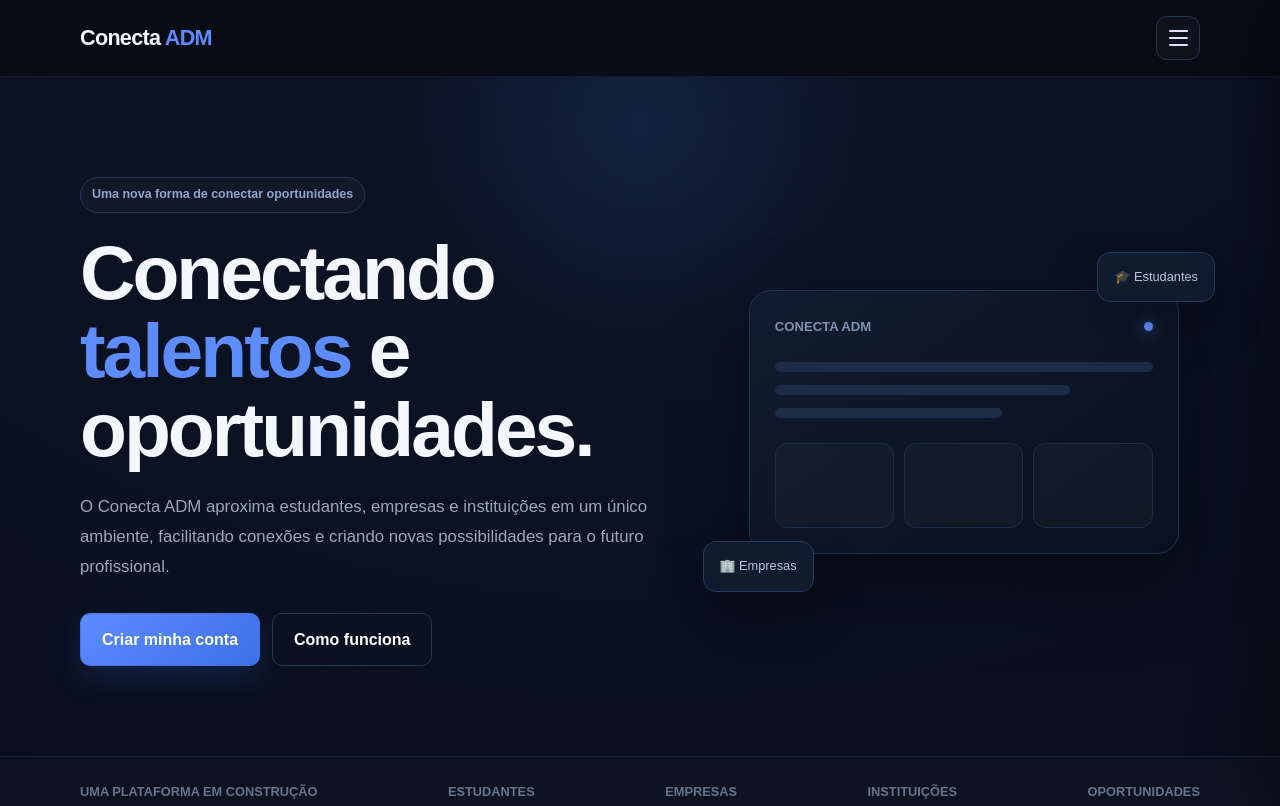
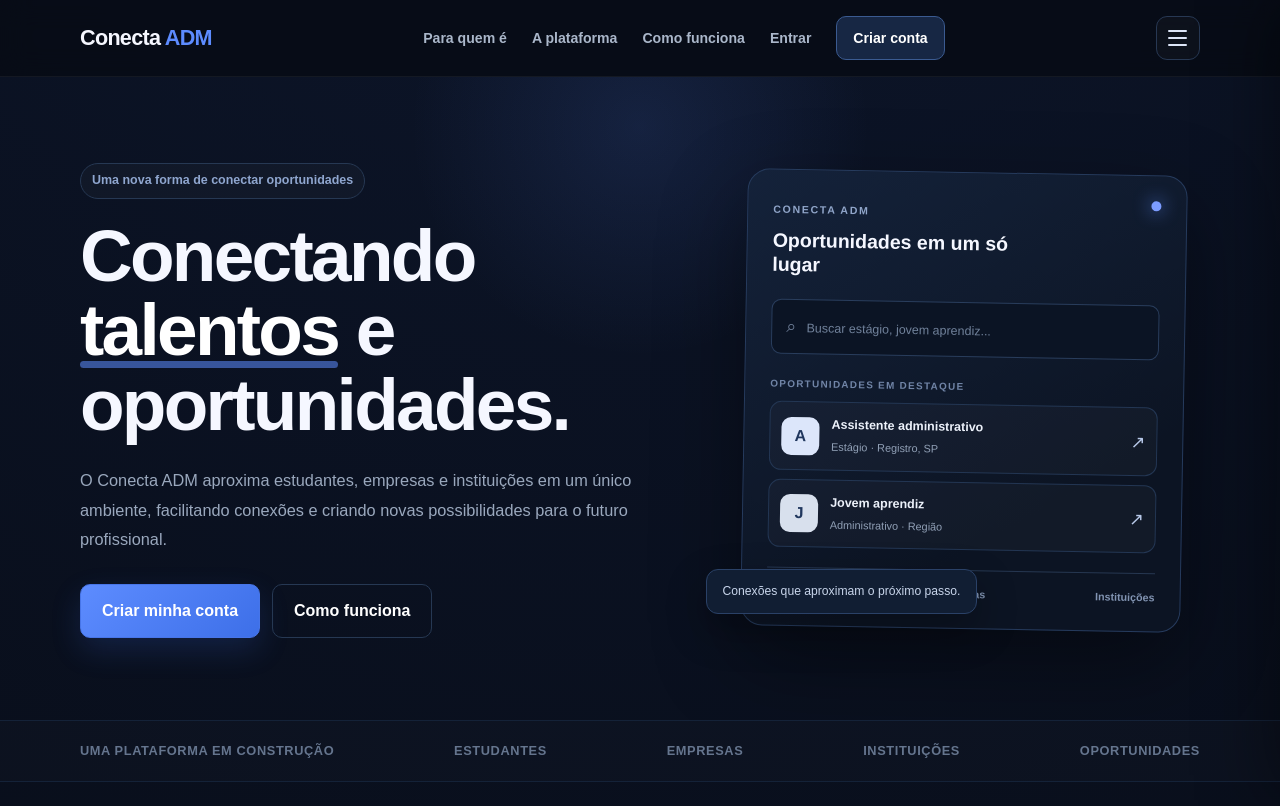
Before and after one commit to raffanielfernandz/Conectaadm, a plain HTML site: page index.html in a window 1280 px wide. Shown: the top 806 px of the page. Drawn offline with Linux system fonts and the light colour scheme.

Commit message:
Refina visual da página inicial do Conecta ADM

```diff
--- a/index.html
+++ b/index.html
@@ -1231,6 +1231,43 @@ footer{
 
 }
 
+
+/* =========================
+   REFINO VISUAL DA HOME
+========================= */
+.nav-links{display:flex;align-items:center;gap:25px;font-size:.88rem;font-weight:650;color:#aab7ca}
+.nav-links a{transition:.2s}
+.nav-links a:hover{color:#fff}
+.nav-links .nav-cta{padding:10px 16px;border:1px solid #3b5b91;border-radius:10px;background:#172744;color:#fff}
+.hero{padding:86px 0 82px}
+.hero h1{max-width:650px;font-size:clamp(2.8rem,5.7vw,4.65rem);letter-spacing:-2.7px}
+.hero h1 span{color:#fff;position:relative;white-space:nowrap}
+.hero h1 span:after{content:"";position:absolute;left:0;right:0;bottom:2px;height:7px;border-radius:8px;background:rgba(93,140,255,.55);z-index:-1}
+.hero p{font-size:1.02rem;max-width:570px}
+.hero-visual{min-height:430px}
+.product-preview{width:min(100%,440px);padding:25px;border:1px solid #263b5d;border-radius:22px;background:linear-gradient(150deg,#14223a,#0c1423 72%);box-shadow:0 32px 85px rgba(0,0,0,.4);transform:rotate(1deg)}
+.preview-head{display:flex;justify-content:space-between;align-items:flex-start;margin-bottom:23px}
+.preview-kicker{font-size:.66rem;font-weight:850;letter-spacing:1.7px;color:#91a6ca}
+.preview-head h3{font-size:1.22rem;line-height:1.25;margin-top:7px;max-width:260px}
+.preview-dot{width:10px;height:10px;border-radius:50%;background:#7c9cff;box-shadow:0 0 18px #5d8cff}
+.preview-search{padding:12px 14px;border:1px solid #293d5c;background:#0b1424;border-radius:10px;color:#71829b;font-size:.78rem;margin-bottom:22px}
+.preview-search span{font-size:1.1rem;margin-right:7px}
+.preview-label{font-size:.62rem;letter-spacing:1.3px;font-weight:800;color:#7185a7;margin-bottom:10px}
+.preview-job{display:flex;align-items:center;gap:12px;padding:13px 11px;border:1px solid #233653;border-radius:12px;background:rgba(255,255,255,.025);margin-top:9px}
+.job-mark{width:38px;height:38px;display:grid;place-items:center;border-radius:10px;background:#dce6fa;color:#20375e;font-weight:900}
+.job-mark-light{background:#d8e0ed}
+.job-info{display:flex;flex-direction:column;gap:3px;min-width:0;flex:1}
+.job-info strong{font-size:.78rem;color:#edf2fb}
+.job-info span{font-size:.68rem;color:#91a0b6}
+.job-arrow{font-size:1.1rem;color:#b7c8e8}
+.preview-bottom{display:flex;justify-content:space-between;gap:8px;margin-top:20px;padding-top:15px;border-top:1px solid #263751;color:#8294b2;font-size:.67rem;font-weight:700}
+.preview-note{position:absolute;bottom:15px;left:-22px;padding:12px 16px;border:1px solid #2a4167;border-radius:12px;background:#111e33;color:#c8d5eb;font-size:.76rem;box-shadow:0 16px 40px rgba(0,0,0,.3)}
+.trust{padding:20px 0}
+.trust span{letter-spacing:.6px}
+.audience-card,.feature,.how-card,.project-card{box-shadow:0 12px 35px rgba(0,0,0,.12)}
+@media(max-width:900px){.nav-links{display:none}.hero-visual{min-height:370px}.product-preview{transform:none}}
+@media(max-width:450px){.hero{padding-top:52px}.hero h1{font-size:2.55rem}.preview-note{left:0;bottom:0;font-size:.68rem}.product-preview{padding:19px}.preview-bottom{font-size:.59rem}}
+
 </style>
 
 </head>
@@ -1252,6 +1289,14 @@ footer{
       <a class="logo" href="index.html">
         Conecta <span>ADM</span>
       </a>
+
+      <div class="nav-links">
+        <a href="#publico">Para quem é</a>
+        <a href="#solucao">A plataforma</a>
+        <a href="#como">Como funciona</a>
+        <a href="login.html">Entrar</a>
+        <a href="cadastro.html" class="nav-cta">Criar conta</a>
+      </div>
 
       <button
         class="menu-button"
@@ -1413,46 +1458,29 @@ footer{
 
 
       <div class="hero-visual">
-
-        <div class="visual-card">
-
-          <div class="visual-top">
-
-            <div class="visual-title">
-              CONECTA ADM
+        <div class="product-preview">
+          <div class="preview-head">
+            <div>
+              <span class="preview-kicker">CONECTA ADM</span>
+              <h3>Oportunidades em um só lugar</h3>
             </div>
-
-            <div class="status"></div>
-
+            <span class="preview-dot"></span>
           </div>
-
-
-          <div class="visual-line"></div>
-
-          <div class="visual-line medium"></div>
-
-          <div class="visual-line short"></div>
-
-
-          <div class="visual-boxes">
-
-            <div class="visual-box"></div>
-            <div class="visual-box"></div>
-            <div class="visual-box"></div>
-
+          <div class="preview-search"><span>⌕</span> Buscar estágio, jovem aprendiz...</div>
+          <div class="preview-label">OPORTUNIDADES EM DESTAQUE</div>
+          <div class="preview-job">
+            <div class="job-mark">A</div>
+            <div class="job-info"><strong>Assistente administrativo</strong><span>Estágio · Registro, SP</span></div>
+            <span class="job-arrow">↗</span>
           </div>
-
-        </div>
-
-
-        <div class="float-card float-one">
-          🎓 Estudantes
-        </div>
-
-        <div class="float-card float-two">
-          🏢 Empresas
-        </div>
-
+          <div class="preview-job">
+            <div class="job-mark job-mark-light">J</div>
+            <div class="job-info"><strong>Jovem aprendiz</strong><span>Administrativo · Região</span></div>
+            <span class="job-arrow">↗</span>
+          </div>
+          <div class="preview-bottom"><span>Estudantes</span><span>Empresas</span><span>Instituições</span></div>
+        </div>
+        <div class="preview-note">Conexões que aproximam o próximo passo.</div>
       </div>
 
     </div>
```
